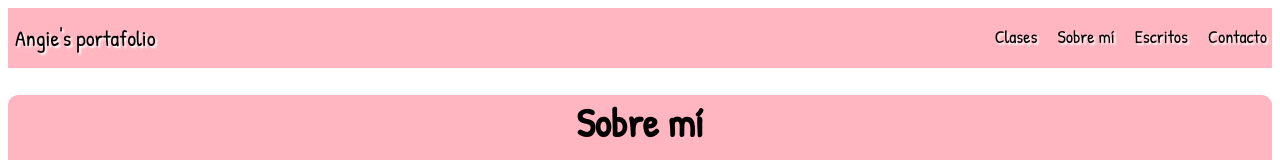
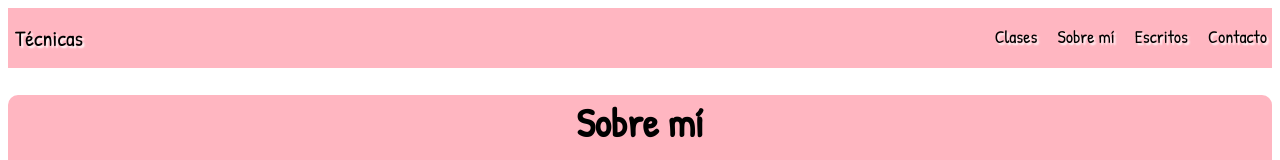
Before and after one commit to Leyva-Roldan/pagina_tecnicasPM, a plain HTML site: page about.html in a window 1280 px wide. Shown: the top 160 px of the page. Drawn offline with Linux system fonts and the light colour scheme.

Commit message:
Cambios al about

```diff
--- a/about.html
+++ b/about.html
@@ -9,7 +9,7 @@
 </head>
 <body>
         <div class="nav">
-            <div> <a href="./index.html">Angie's portafolio</a></div>
+            <div> <a href="./index.html">Técnicas </a></div>
                 <ul>
                     <li><a href="#">Clases</a></li>
                     <li><a href="./about.html">Sobre mí</a></li>
```
